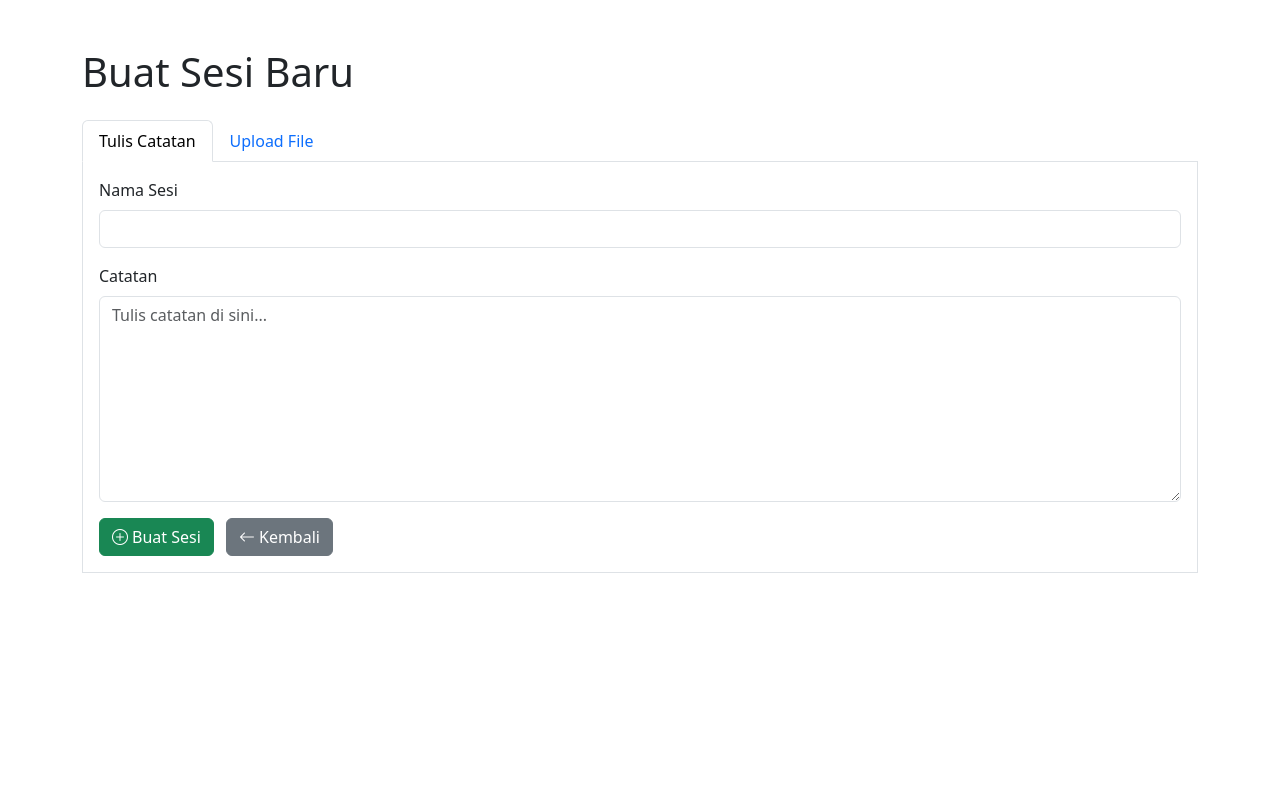
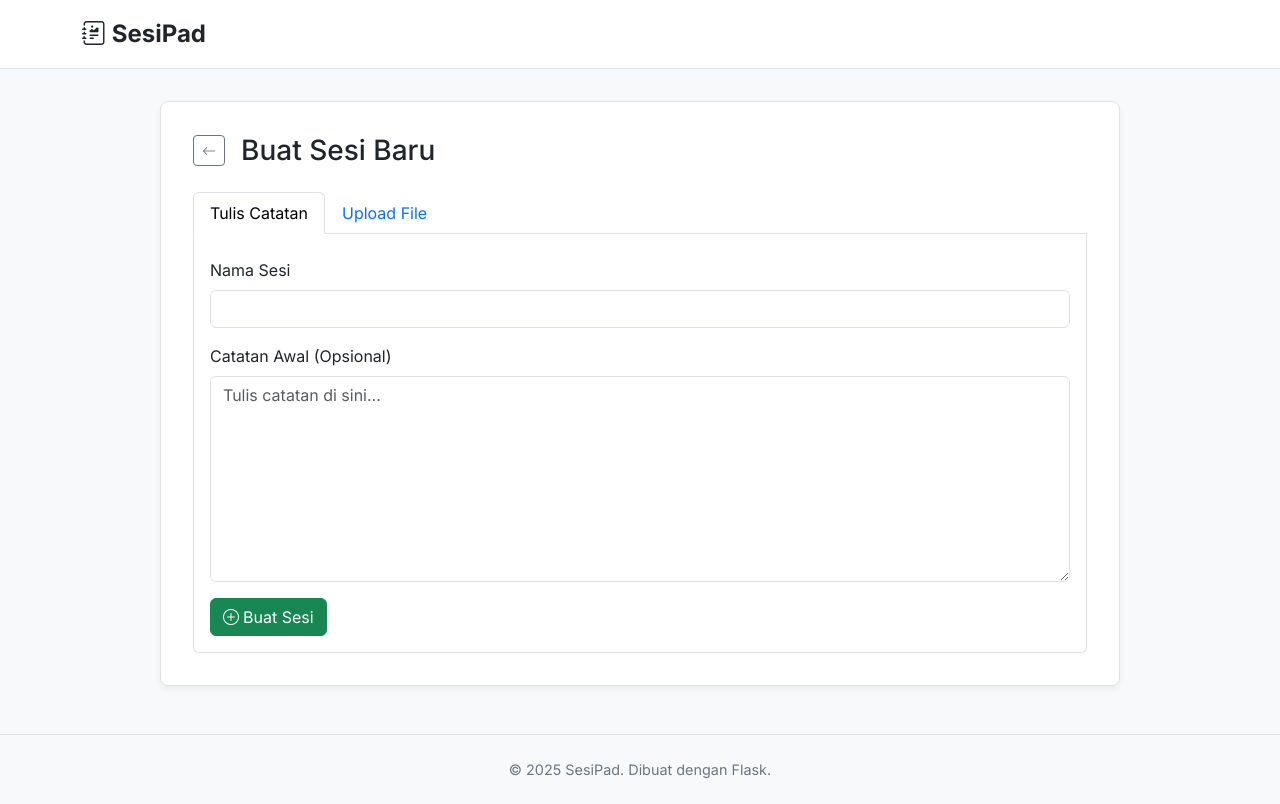
Before and after one commit to MiracleGlow/notcel, a Flask app: page /new in a window 1280 px wide. Before the commit the page ends 573 px from the top, so only its background shows below. Run offline with Flask 3, Linux system fonts and the light colour scheme; parts of the project's set-up code (start-up, migrations or seed data) failed here and were passed over; some libraries are stand-ins or nearby versions.

Commit message:
update tampilan
Signed-off-by: MiracleGlow <muktiprima111@gmail.com>

```diff
--- /dev/null
+++ b/static/css/style.css
@@ -0,0 +1,69 @@
+@import url('https://fonts.googleapis.com/css2?family=Inter:wght@400;500;700&display=swap');
+
+:root {
+    --app-bg: #f8f9fa;
+    --content-bg: #ffffff;
+    --border-color: #dee2e6;
+    --text-color: #212529;
+    --primary-color: #0d6efd;
+    --hover-bg: #f1f3f5;
+}
+
+body {
+    font-family: 'Inter', sans-serif;
+    background-color: var(--app-bg);
+    color: var(--text-color);
+}
+
+.app-header {
+    background-color: var(--content-bg);
+    border-bottom: 1px solid var(--border-color);
+    padding: 1rem 0;
+    margin-bottom: 2rem;
+}
+
+.app-header .navbar-brand {
+    font-weight: 700;
+    font-size: 1.5rem;
+}
+
+.app-main-content {
+    background-color: var(--content-bg);
+    border: 1px solid var(--border-color);
+    border-radius: 0.5rem;
+    padding: 2rem;
+    box-shadow: 0 4px 6px rgba(0, 0, 0, 0.05);
+    max-width: 960px; /* Lebar maksimal konten agar nyaman dibaca */
+    margin: 0 auto;
+}
+
+.app-footer {
+    text-align: center;
+    margin-top: 3rem;
+    padding: 1.5rem 0;
+    color: #6c757d;
+    font-size: 0.9rem;
+    border-top: 1px solid var(--border-color);
+}
+
+/* Sedikit penyesuaian pada list group */
+.list-group-item:hover {
+    background-color: var(--hover-bg);
+    transition: background-color 0.2s ease-in-out;
+}
+
+/* Style preview file yang lebih baik */
+.file-preview-wrapper img,
+.file-preview-wrapper video,
+.file-preview-wrapper audio {
+    border-radius: 0.375rem;
+    border: 1px solid var(--border-color);
+}
+
+.file-preview-wrapper pre {
+    background-color: #f1f3f5;
+    padding: 1rem;
+    border-radius: 0.375rem;
+    max-height: 400px;
+    overflow-y: auto;
+}
--- /dev/null
+++ b/templates/layout.html
@@ -0,0 +1,42 @@
+<!DOCTYPE html>
+<html lang="id">
+<head>
+    <meta charset="UTF-8">
+    <meta name="viewport" content="width=device-width, initial-scale=1.0">
+    <title>{% block title %}Sesi Notepad{% endblock %}</title>
+
+    <!-- Bootstrap CSS -->
+    <link href="https://cdn.jsdelivr.net/npm/bootstrap@5.3.0/dist/css/bootstrap.min.css" rel="stylesheet">
+    <link href="https://cdn.jsdelivr.net/npm/bootstrap-icons@1.10.5/font/bootstrap-icons.css" rel="stylesheet">
+
+    <!-- Custom CSS -->
+    <link rel="stylesheet" href="{{ url_for('static', filename='css/style.css') }}">
+</head>
+<body>
+
+    <header class="app-header">
+        <nav class="container d-flex justify-content-between align-items-center">
+            <a href="{{ url_for('index') }}" class="navbar-brand text-decoration-none">
+                <i class="bi bi-journal-richtext"></i>
+                SesiPad
+            </a>
+        </nav>
+    </header>
+
+    <main class="app-main-content container">
+        {% block content %}{% endblock %}
+    </main>
+
+    <footer class="app-footer">
+        <div class="container">
+            <p class="mb-0">&copy; 2025 SesiPad. Dibuat dengan Flask.</p>
+        </div>
+    </footer>
+
+    <!-- Bootstrap JS -->
+    <script src="https://cdn.jsdelivr.net/npm/bootstrap@5.3.0/dist/js/bootstrap.bundle.min.js"></script>
+
+    {% block scripts %}{% endblock %}
+
+</body>
+</html>
--- a/templates/new_session.html
+++ b/templates/new_session.html
@@ -1,71 +1,61 @@
-<!DOCTYPE html>
-<html lang="id">
-<head>
-  <meta charset="UTF-8">
-  <meta name="viewport" content="width=device-width, initial-scale=1">
-  <title>Buat Sesi Baru</title>
-  <link href="https://cdn.jsdelivr.net/npm/bootstrap@5.3.0/dist/css/bootstrap.min.css" rel="stylesheet">
-  <link href="https://cdn.jsdelivr.net/npm/bootstrap-icons@1.10.5/font/bootstrap-icons.css" rel="stylesheet">
-</head>
-<body class="container mt-5">
-  <h1 class="mb-4">Buat Sesi Baru</h1>
+{% extends "layout.html" %}
 
-  <ul class="nav nav-tabs">
-    <li class="nav-item">
-      <button class="nav-link active" data-bs-toggle="tab" data-bs-target="#manual">Tulis Catatan</button>
+{% block title %}Buat Sesi Baru - SesiPad{% endblock %}
+
+{% block content %}
+<div class="d-flex align-items-center mb-4">
+    <a href="{{ url_for('index') }}" class="btn btn-sm btn-outline-secondary me-3">
+        <i class="bi bi-arrow-left"></i>
+    </a>
+    <h1 class="h3 mb-0">Buat Sesi Baru</h1>
+</div>
+
+
+<ul class="nav nav-tabs" id="newSessionTab" role="tablist">
+    <li class="nav-item" role="presentation">
+      <button class="nav-link active" id="manual-tab" data-bs-toggle="tab" data-bs-target="#manual" type="button" role="tab">Tulis Catatan</button>
     </li>
-    <li class="nav-item">
-      <button class="nav-link" data-bs-toggle="tab" data-bs-target="#upload">Upload File</button>
+    <li class="nav-item" role="presentation">
+      <button class="nav-link" id="upload-tab" data-bs-toggle="tab" data-bs-target="#upload" type="button" role="tab">Upload File</button>
     </li>
-  </ul>
+</ul>
 
-  <div class="tab-content border border-top-0 p-3">
+<div class="tab-content p-3 pt-4 border border-top-0 rounded-bottom">
     <!-- Tab Tulis Catatan -->
-    <div class="tab-pane fade show active" id="manual">
+    <div class="tab-pane fade show active" id="manual" role="tabpanel">
       <form method="POST">
         <input type="hidden" name="mode" value="manual">
         <div class="mb-3">
-          <label class="form-label">Nama Sesi</label>
-          <input type="text" class="form-control" name="session_name" required>
+          <label for="sessionNameManual" class="form-label">Nama Sesi</label>
+          <input type="text" class="form-control" id="sessionNameManual" name="session_name" required>
         </div>
         <div class="mb-3">
-          <label class="form-label">Catatan</label>
-          <textarea class="form-control" name="content" rows="8" placeholder="Tulis catatan di sini..."></textarea>
+          <label for="contentManual" class="form-label">Catatan Awal (Opsional)</label>
+          <textarea class="form-control" id="contentManual" name="content" rows="8" placeholder="Tulis catatan di sini..."></textarea>
         </div>
         <button type="submit" class="btn btn-success">
           <i class="bi bi-plus-circle me-1"></i>Buat Sesi
         </button>
-        <a href="{{ url_for('index') }}" class="btn btn-secondary ms-2">
-          <i class="bi bi-arrow-left me-1"></i>Kembali
-        </a>
       </form>
     </div>
 
     <!-- Tab Upload File -->
-    <div class="tab-pane fade" id="upload">
+    <div class="tab-pane fade" id="upload" role="tabpanel">
       <form method="POST" enctype="multipart/form-data">
         <input type="hidden" name="mode" value="upload">
         <div class="mb-3">
-          <label class="form-label">Nama Sesi</label>
-          <input type="text" class="form-control" name="session_name" required>
+          <label for="sessionNameUpload" class="form-label">Nama Sesi</label>
+          <input type="text" class="form-control" id="sessionNameUpload" name="session_name" required>
         </div>
         <div class="mb-3">
-          <label class="form-label">Pilih File</label>
-          <input type="file" class="form-control" name="file" required>
-          <label for="input">
-        Pastikan ukuran file yang diupload tidak melebihi 4 MB
-    </label>
+          <label for="fileUpload" class="form-label">Pilih File</label>
+          <input type="file" class="form-control" id="fileUpload" name="file" required>
+          <div class="form-text">Ukuran file maksimal yang disarankan adalah 4 MB.</div>
         </div>
         <button type="submit" class="btn btn-success">
           <i class="bi bi-upload me-1"></i>Upload & Buat Sesi
         </button>
-        <a href="{{ url_for('index') }}" class="btn btn-secondary ms-2">
-          <i class="bi bi-arrow-left me-1"></i>Kembali
-        </a>
       </form>
     </div>
-  </div>
-
-  <script src="https://cdn.jsdelivr.net/npm/bootstrap@5.3.0/dist/js/bootstrap.bundle.min.js"></script>
-</body>
-</html>
+</div>
+{% endblock %}
```
Also changed, not shown: templates/index.html (+16 -17 lines), templates/session.html (+42 -38 lines).
